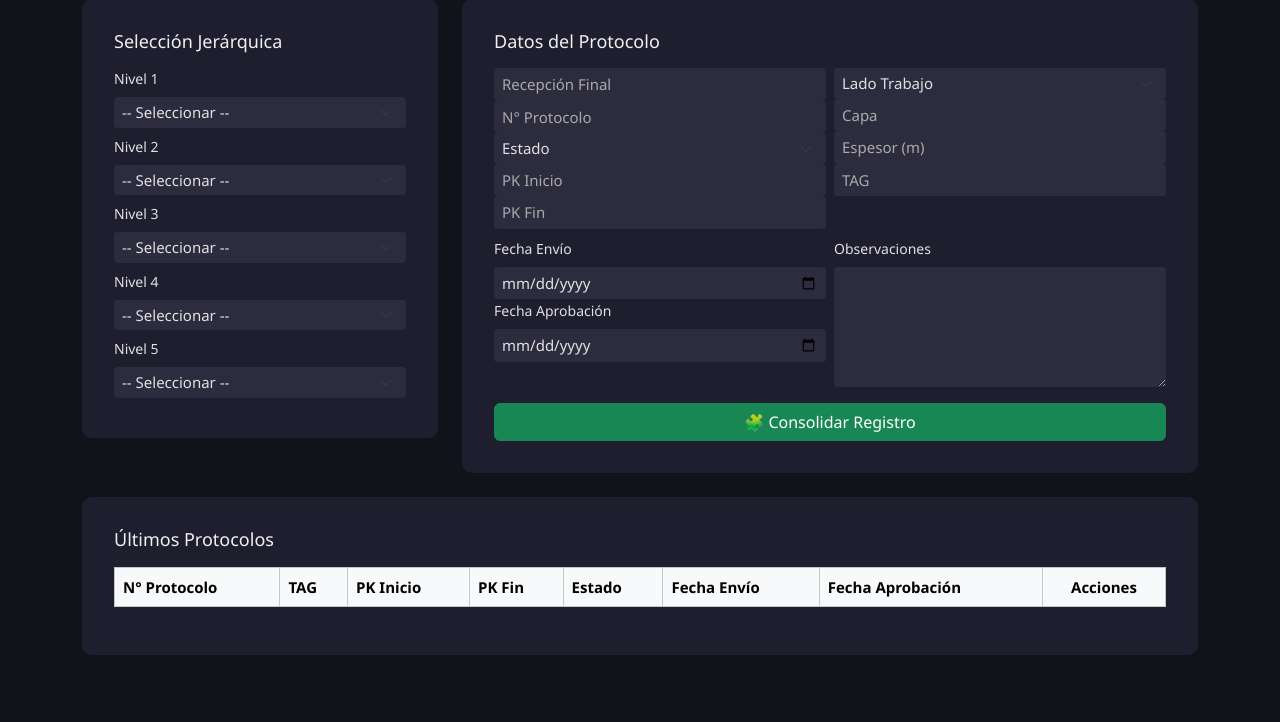
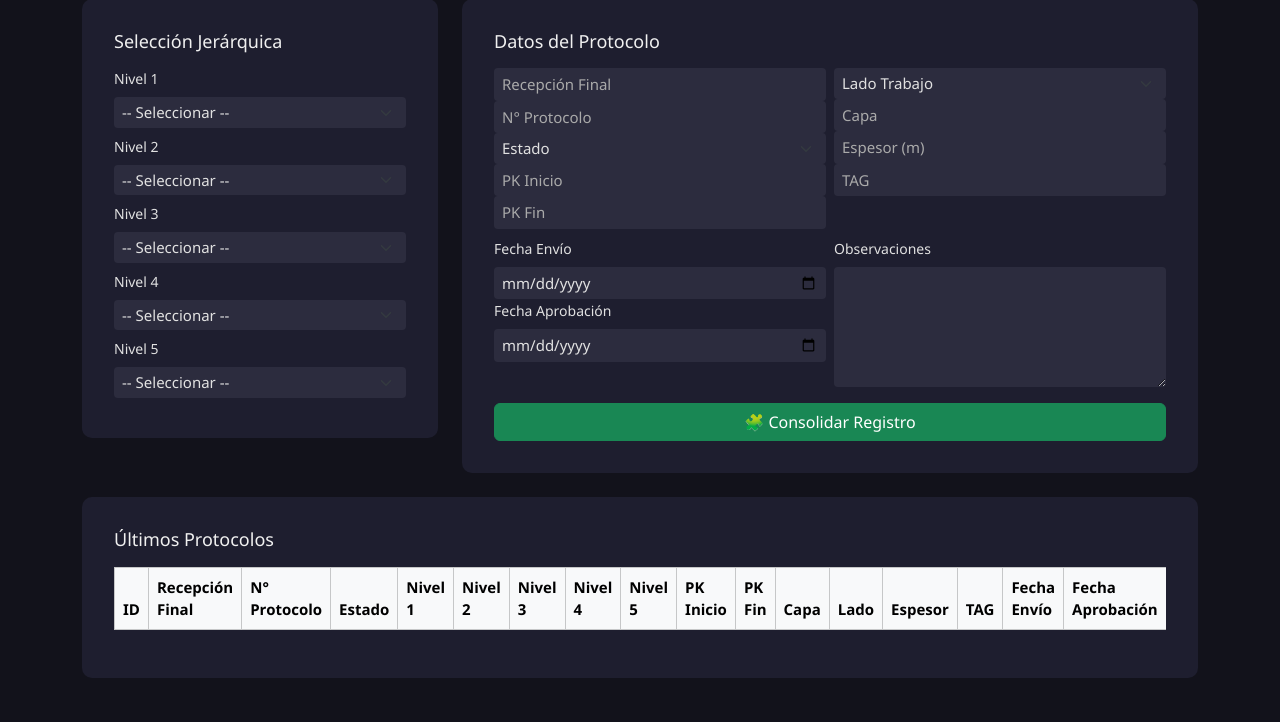
Before and after one commit to Calamardes/Registro-de-Protocolos, a FastAPI app: template templates/formulario.html in a window 1280 px wide. Shown: the part 78-800 px from the top of the page. Run offline with FastAPI, Linux system fonts and the light colour scheme; the template is opened without the code that fills it, so the values that code supplies are empty; parts of the project's set-up code (start-up, migrations or seed data) failed here and were passed over.

Commit message:
Update formulario.html

```diff
--- a/templates/formulario.html
+++ b/templates/formulario.html
@@ -117,17 +117,28 @@
     <!-- Tabla resumen -->
     <div class="form-section mt-2">
         <h4 class="mb-3">Últimos Protocolos</h4>
-        <div style="max-height: 300px; overflow-y: auto;">
+        <div style="max-height: 500px; overflow-y: auto;">
             <table class="table table-bordered table-hover table-dark align-middle">
                 <thead class="table-light text-dark">
                     <tr>
+                        <th>ID</th>
+                        <th>Recepción Final</th>
                         <th>N° Protocolo</th>
-                        <th>TAG</th>
+                        <th>Estado</th>
+                        <th>Nivel 1</th>
+                        <th>Nivel 2</th>
+                        <th>Nivel 3</th>
+                        <th>Nivel 4</th>
+                        <th>Nivel 5</th>
                         <th>PK Inicio</th>
                         <th>PK Fin</th>
-                        <th>Estado</th>
+                        <th>Capa</th>
+                        <th>Lado</th>
+                        <th>Espesor</th>
+                        <th>TAG</th>
                         <th>Fecha Envío</th>
                         <th>Fecha Aprobación</th>
+                        <th>Observaciones</th>
                         <th class="text-center">Acciones</th>
                     </tr>
                 </thead>
```
